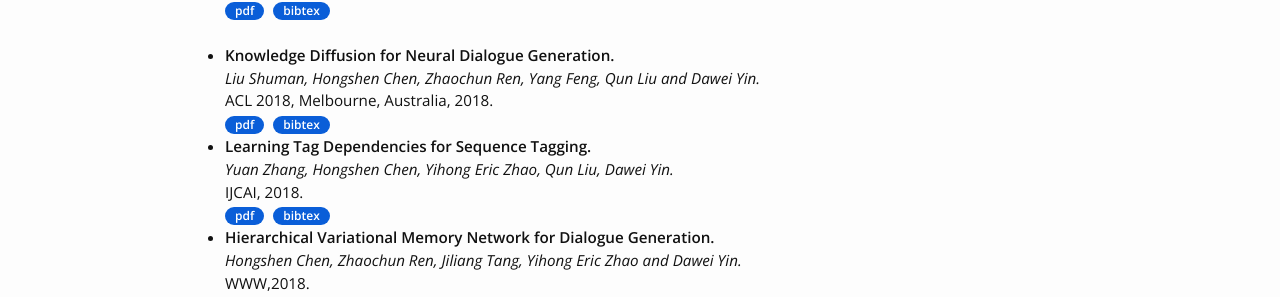
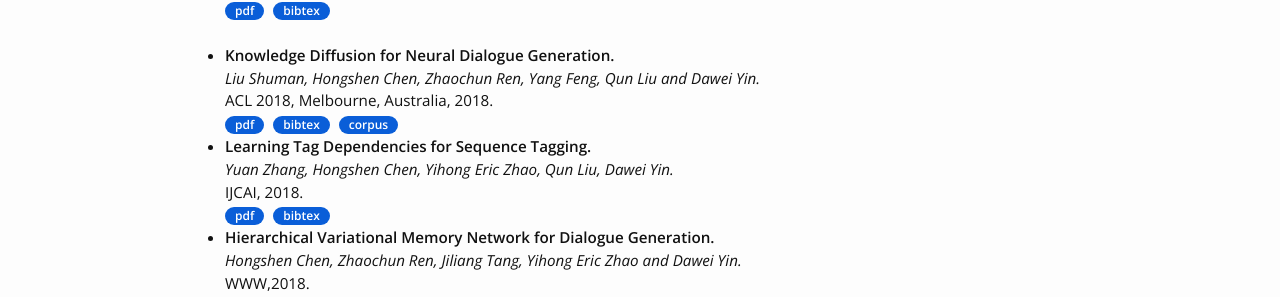
Before and after one commit to chenhongshen/chenhongshen.github.io, a Jekyll site: the page built from research.md, in a window 1280 px wide. Shown: the part 917-1214 px from the top of the page. Built offline with Jekyll 4.4.1, drawn with Linux system fonts in a browser that asks for light colours; a script that is not in the unit is left out.

Commit message:
Update research.md

```diff
--- a/research.md
+++ b/research.md
@@ -106,6 +106,7 @@ Describe your research interests here.
 		ACL 2018, Melbourne, Australia, 2018.<br>
 		<a href="https://www.aclweb.org/anthology/P18-1138/"><div class="color-button">pdf</div></a>
 		<div class="color-button" onclick="isHidden('2018acl_liu_bibtex')">bibtex</div>
+		<a href="https://github.com/liushuman/neural-knowledge-diffusion"><div class="color-button">corpus</div></a>
 		<div class="bibtex-box" id="2018acl_liu_bibtex" style="display:none">
 		@inproceedings{liu-etal-2018-knowledge,
 		&nbsp;&nbsp; title = "Knowledge Diffusion for Neural Dialogue Generation", <br>
```
